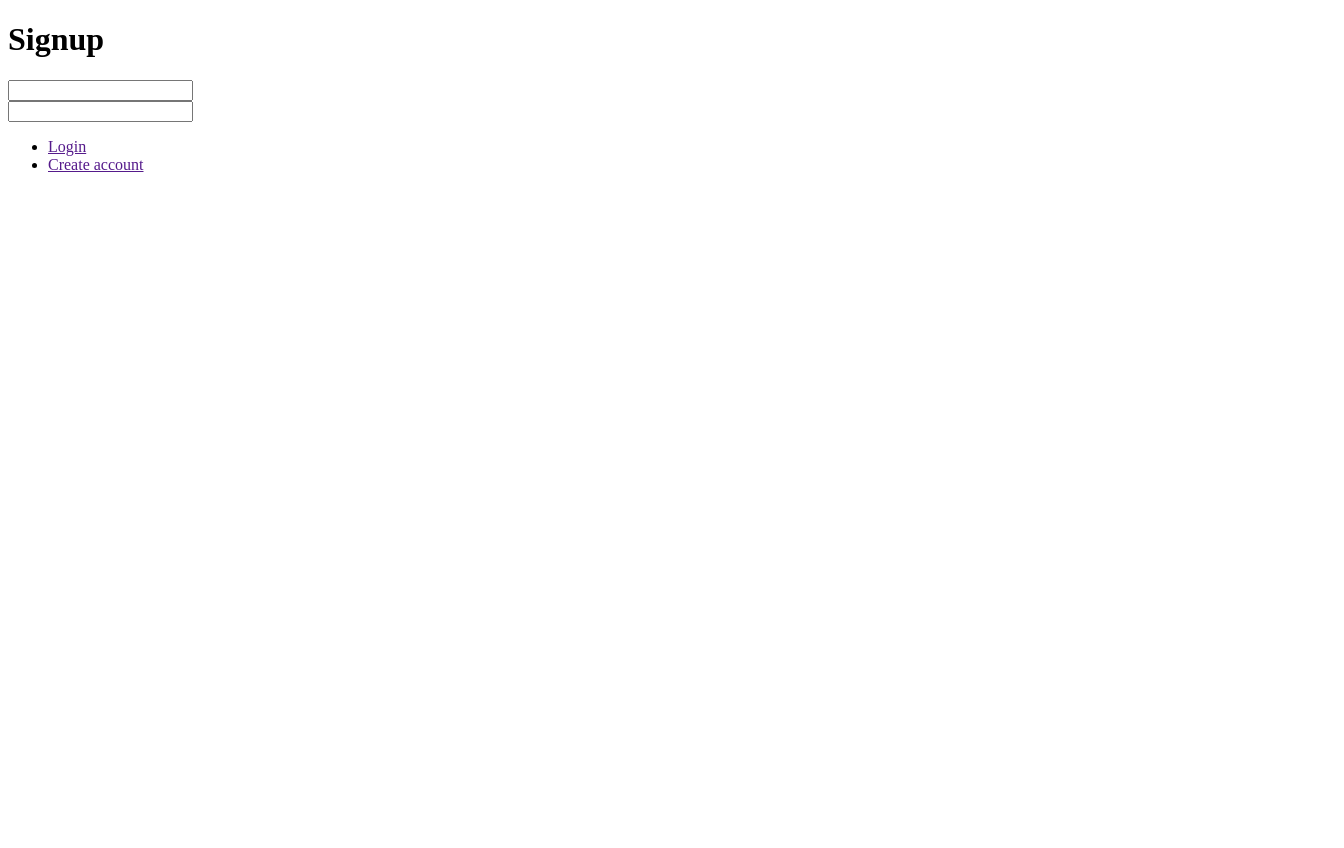
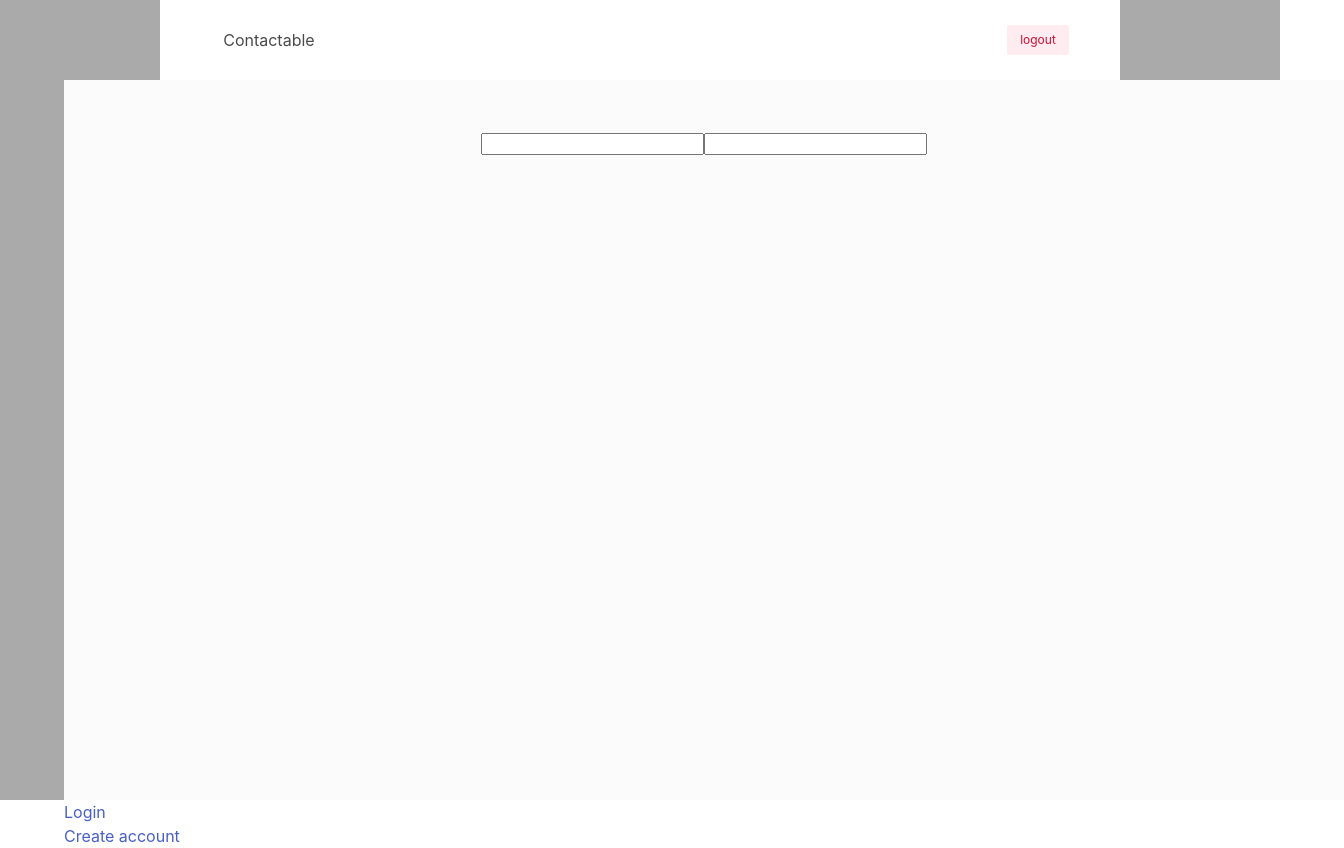
Before and after one commit to Mhatw/Contacts, a plain HTML site: page signup.html in a window 1280 px wide. Shown: the whole page, 1344 px wide, since content can reach past the window. Before the commit the page ends 800 px from the top, so only its background shows below. Drawn offline with nearby package versions, Linux system fonts and the light colour scheme.

Commit message:
auto indent and add clases for css

```diff
--- a/signup.html
+++ b/signup.html
@@ -1,29 +1,36 @@
 <!DOCTYPE html>
 <html lang="en">
   <head>
-  <meta charset="UTF-8">
-  <meta http-equiv="X-UA-Compatible" content="IE=edge">
-  <meta name="viewport" content="width=device-width, initial-scale=1.0">
+    <meta charset="UTF-8" />
+    <meta http-equiv="X-UA-Compatible" content="IE=edge" />
+    <meta name="viewport" content="width=device-width, initial-scale=1.0" />
+    <link rel="stylesheet" href="style.css" />
     <title>Signup</title>
   </head>
   <body>
     <div class="container">
-    <header>
-      <div class="titleLog">
-        <h1>Signup</h1>
-      </div>
+      <header class="container is-max-desktop">
+        <a class="navbar-item" href="#">
+          <h1>Contactable</h1>
+        </a>
+        <button class="button is-danger is-light is-small">logout</button>
       </header>
       <main>
-      <div class="mailBox">
-        <input type="text" id="username" name="username">
+        <div class="mailBox control">
+          <input type="text" id="username" name="username" />
         </div>
-     <div class="passwordBox">
-        <input type="password" id="pass" name="password"
-               minlength="8" required>
+        <div class="passwordBox control">
+          <input
+            type="password"
+            id="pass"
+            name="password"
+            minlength="8"
+            required
+          />
         </div>
       </main>
       <footer>
-      <div class ="linksFooter">
+        <div class="linksFooter">
           <ul>
             <li><a href="">Login</a></li>
             <li><a href="">Create account</a></li>
```
Also changed, not shown: index.html (+1 -1 lines). Lines whose indentation alone changed are shown as unchanged.
